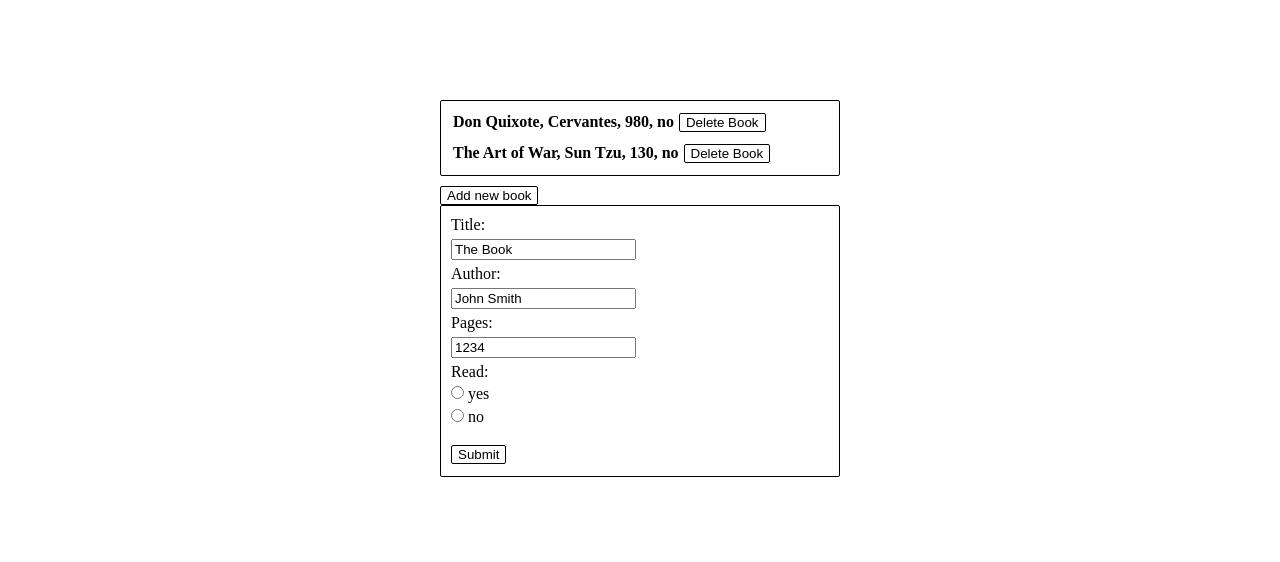
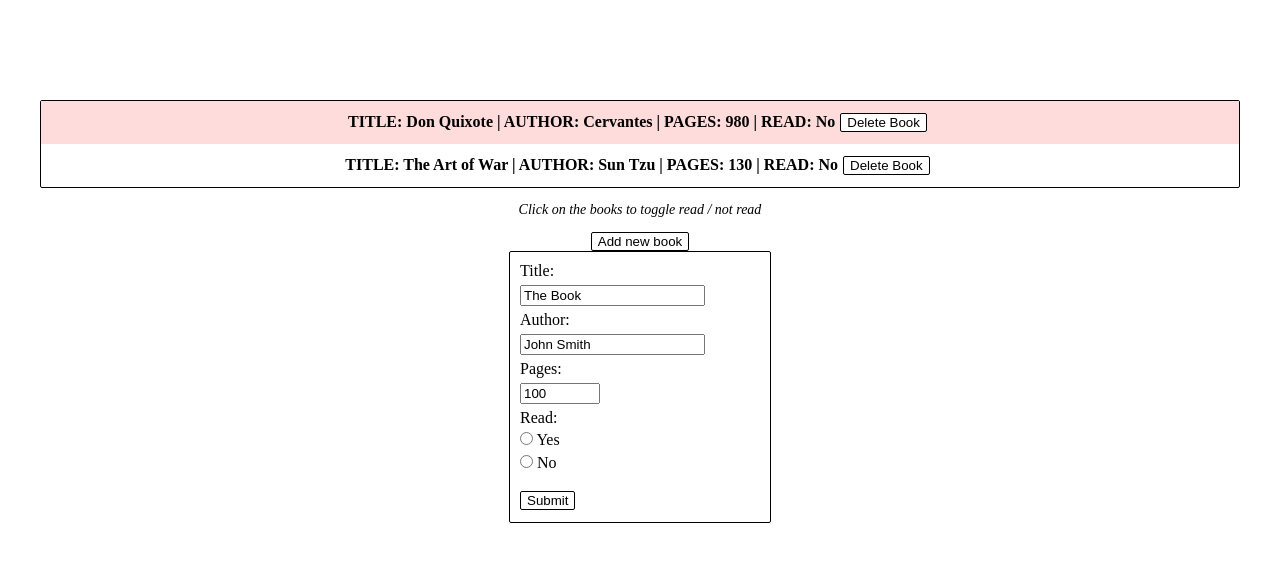
Before and after one commit to Javier-Machin/js-simple-library, a plain HTML site: page index.html in a window 1280 px wide. Both pictures are taken after a click on the button "Add new book". Drawn offline with Linux system fonts and the light colour scheme.

Commit message:
Improve layout

```diff
--- a/index.html
+++ b/index.html
@@ -7,23 +7,23 @@
 </head>
 <body>
   <section class="main-container">
+    <p style="font-size: 14px; font-style: italic;">Click on the books to toggle read / not read</p>
     <button id="new-book-button">Add new book</button>
     <form class="book-form">
       <label>Title:</label><br>
-      <input type="text" name="title" id="form-title" value="The Book"><br>
+      <input type="text" name="title" id="form-title" value="The Book" maxlength="20"><br>
       <label>Author:</label><br>
-      <input type="text" name="author" id="form-author" value="John Smith"><br>
+      <input type="text" name="author" id="form-author" value="John Smith" maxlength="20"><br>
       <label>Pages:</label><br>
-      <input type="text" name="pages" id="form-pages" value="1234"><br>
+      <input type="number" name="pages" id="form-pages" value="100" min="1" max="99999"><br>
       <label>Read:</label><br>
-      <input type="radio" id="yes" value=true name="read" />
-      <label for="yes">yes</label><br>
-      <input type="radio" id="no" value=false name="read" />
-      <label for="no">no</label><br><br>
+      <input type="radio" id="yes" value="true" name="read" />
+      <label for="yes">Yes</label><br>
+      <input type="radio" id="no" value="false" name="read" />
+      <label for="no">No</label><br><br>
       <button id="form-submit" type="button">Submit</button>
     </form>
   </section>
-
 </body>
 <script src="./scripts/script.js"></script>
 </html>
--- a/scripts/script.js
+++ b/scripts/script.js
@@ -5,15 +5,16 @@ const submitBtn = document.getElementById("form-submit");
 const newBookBtn = document.getElementById("new-book-button");
 const bookForm = document.querySelector(".book-form");
 
+// Toggle to show / hide new book form
+newBookBtn.addEventListener("click", function() {
+  bookForm.classList.toggle("visible");
+})
+
+// Submit form button listener
 submitBtn.addEventListener("click", function() {
   addBook(books);
   render(books);
 })
-
-newBookBtn.addEventListener("click", function() {
-  bookForm.classList.toggle("visible");
-})
-
 
 function render(books) {
   const mainContainer = document.querySelector(".main-container");
@@ -24,11 +25,15 @@ function render(books) {
 
   booksContainer = document.createElement("section");
   booksContainer.className = "books-container";
+
   mainContainer.insertAdjacentElement('afterbegin', booksContainer)
 
+  // Generate the HTML to display each book as an article
   books.forEach(function(book) {
-    let bookInfo = `${book.title}, ${book.author}, ${book.pages}`;
-    book.read == "true" ? bookInfo += ", yes" : bookInfo += ", no";
+    let bookInfo = `TITLE: ${book.title} |
+                    AUTHOR: ${book.author} |
+                    PAGES: ${String(book.pages).slice(0, 5)}`;
+    book.read == "true" ? bookInfo += " | READ: Yes" : bookInfo += " | READ: No";
     const node = document.createElement("article");
     const textNode = document.createTextNode(bookInfo);
 
@@ -47,13 +52,17 @@ function render(books) {
     node.title ="Click to toggle read/not read";
     node.appendChild(textNode);
     node.appendChild(deleteBtn);
+
+    // Listener to toggle read / not read on each book
     node.addEventListener("click", function() {
       book.toggleRead();
       render(books);
     })
 
+    // Set a different background to each article to improve clarity
+    if (books.indexOf(book) % 2 == 0) { node.style.background = "rgb(255,220,220)"; }
+
     booksContainer.appendChild(node);
-
 
   })
 }
@@ -83,12 +92,7 @@ function Book(title, author, pages, read) {
 }
 
 Book.prototype.toggleRead = function() {
-  if (this.read == "true") {
-    this.read = "false";
-  } else {
-    this.read = "true";
-  }
+  this.read == "true" ? this.read = "false" : this.read = "true";
 }
 
-
 render(books);
--- a/stylesheets/main.css
+++ b/stylesheets/main.css
@@ -1,6 +1,5 @@
 html, body {
   width: 100%;
-  height: 100%;
   margin: 0;
 }
 
@@ -12,23 +11,27 @@ button {
 }
 
 .main-container {
-  width: 30%;
-  min-width: 400px;
+  width: 50%;
+  min-width: 1200px;
   margin: 100px auto;
-  text-align: left;
+  text-align: center;
 }
 
 .book-form {
-  border: 1px solid black;
+  border: 0px solid black;
   border-radius: 2px;
   height: 0;
+  width: 20%;
   padding: 10px 10px 0 10px;
   transition: height 0.5s;
   visibility: hidden;
+  margin: 0 auto;
+  text-align: left;
 }
 
 .visible {
   visibility: visible;
+  border: 1px solid black;
   height: 260px;
 }
 
@@ -44,8 +47,9 @@ button {
 
 .book {
   font-weight: bold;
-  margin: 12px;
+  padding: 12px;
   cursor: pointer;
+  text-align: center;
 }
 
 .book button {
```
